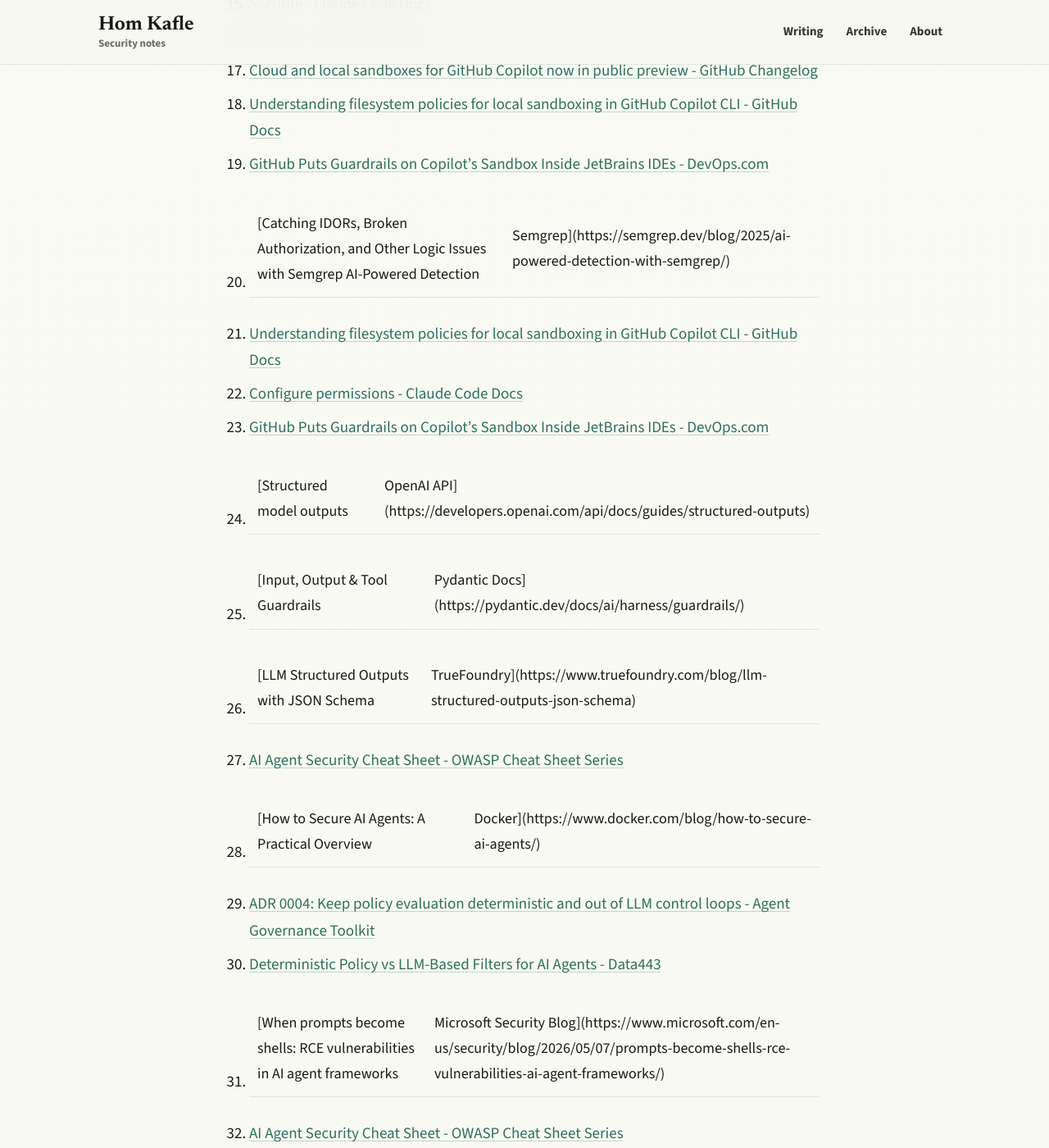
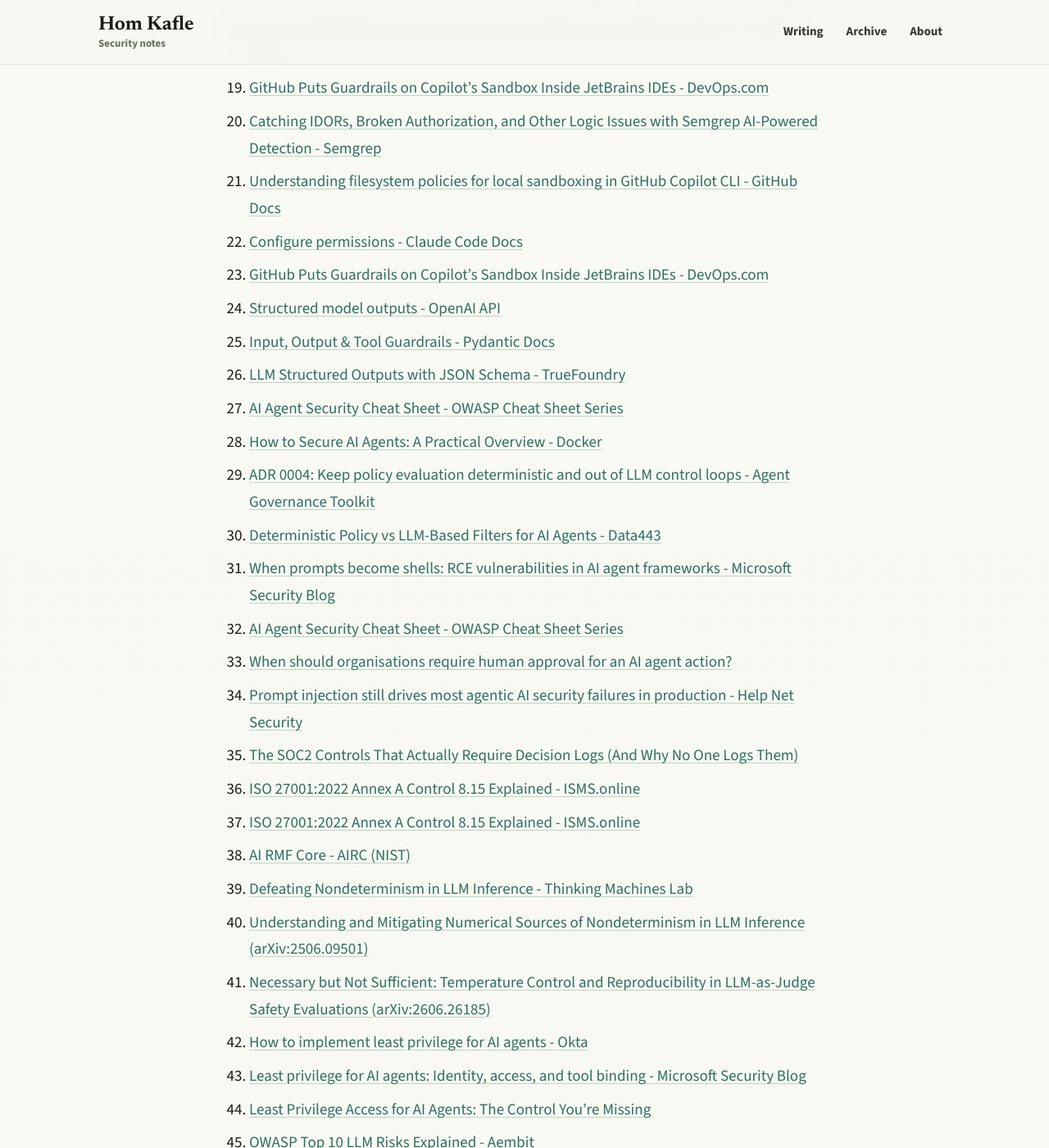
Before and after one commit to homkafle/homkafle.github.io, a Jekyll site: the page built from docs/_posts/2026-09-25-llm-propose-systems-dispose.md, in a window 1280 px wide and 1400 px high, scrolled down 8199 px. Shown: the whole window at 82% size. Built offline with Jekyll 4.4.1, drawn with Linux system fonts in a browser that asks for light colours; some of the changed text lies outside the part shown.

Commit message:
Add post: LLM Propose, Systems Dispose citation fix

```diff
--- a/docs/_posts/2026-09-25-llm-propose-systems-dispose.md
+++ b/docs/_posts/2026-09-25-llm-propose-systems-dispose.md
@@ -81,7 +81,7 @@
 7. ["Your AI, My Shell": Demystifying Prompt Injection Attacks on Agentic AI Coding Editors](https://arxiv.org/abs/2509.22040)
 8. [Three AI coding agents leaked secrets through a single prompt injection. One vendor's system card predicted it](https://venturebeat.com/security/ai-agent-runtime-security-system-card-audit-comment-and-control-2026)
 9. [Three AI coding agents leaked secrets through a single prompt injection. One vendor's system card predicted it](https://venturebeat.com/security/ai-agent-runtime-security-system-card-audit-comment-and-control-2026)
-10. [When prompts become shells: RCE vulnerabilities in AI agent frameworks | Microsoft Security Blog](https://www.microsoft.com/en-us/security/blog/2026/05/07/prompts-become-shells-rce-vulnerabilities-ai-agent-frameworks/)
+10. [When prompts become shells: RCE vulnerabilities in AI agent frameworks - Microsoft Security Blog](https://www.microsoft.com/en-us/security/blog/2026/05/07/prompts-become-shells-rce-vulnerabilities-ai-agent-frameworks/)
 11. [Amazon AI coding agent hacked to inject data wiping commands](https://www.bleepingcomputer.com/news/security/amazon-ai-coding-agent-hacked-to-inject-data-wiping-commands/)
 12. [Amazon removes malicious wiper prompt from AI coding assistant](https://www.gncrypto.news/news/amazon-q-malicious-prompt-vs-code-wiper/)
 13. [Why AI Agents Bypass Human Approval: Lessons from Meta's Rogue Agent Incidents](https://dev.to/waxell/why-ai-agents-bypass-human-approval-lessons-from-metas-rogue-agent-incidents-1a92)
@@ -91,18 +91,18 @@
 17. [Cloud and local sandboxes for GitHub Copilot now in public preview - GitHub Changelog](https://github.blog/changelog/2026-06-02-cloud-and-local-sandboxes-for-github-copilot-now-in-public-preview/)
 18. [Understanding filesystem policies for local sandboxing in GitHub Copilot CLI - GitHub Docs](https://docs.github.com/en/copilot/concepts/agents/copilot-cli/understanding-local-sandboxing)
 19. [GitHub Puts Guardrails on Copilot's Sandbox Inside JetBrains IDEs - DevOps.com](https://devops.com/github-puts-guardrails-on-copilots-sandbox-inside-jetbrains-ides/)
-20. [Catching IDORs, Broken Authorization, and Other Logic Issues with Semgrep AI-Powered Detection | Semgrep](https://semgrep.dev/blog/2025/ai-powered-detection-with-semgrep/)
+20. [Catching IDORs, Broken Authorization, and Other Logic Issues with Semgrep AI-Powered Detection - Semgrep](https://semgrep.dev/blog/2025/ai-powered-detection-with-semgrep/)
 21. [Understanding filesystem policies for local sandboxing in GitHub Copilot CLI - GitHub Docs](https://docs.github.com/en/copilot/concepts/agents/copilot-cli/understanding-local-sandboxing)
 22. [Configure permissions - Claude Code Docs](https://code.claude.com/docs/en/permissions)
 23. [GitHub Puts Guardrails on Copilot's Sandbox Inside JetBrains IDEs - DevOps.com](https://devops.com/github-puts-guardrails-on-copilots-sandbox-inside-jetbrains-ides/)
-24. [Structured model outputs | OpenAI API](https://developers.openai.com/api/docs/guides/structured-outputs)
-25. [Input, Output & Tool Guardrails | Pydantic Docs](https://pydantic.dev/docs/ai/harness/guardrails/)
-26. [LLM Structured Outputs with JSON Schema | TrueFoundry](https://www.truefoundry.com/blog/llm-structured-outputs-json-schema)
+24. [Structured model outputs - OpenAI API](https://developers.openai.com/api/docs/guides/structured-outputs)
+25. [Input, Output & Tool Guardrails - Pydantic Docs](https://pydantic.dev/docs/ai/harness/guardrails/)
+26. [LLM Structured Outputs with JSON Schema - TrueFoundry](https://www.truefoundry.com/blog/llm-structured-outputs-json-schema)
 27. [AI Agent Security Cheat Sheet - OWASP Cheat Sheet Series](https://cheatsheetseries.owasp.org/cheatsheets/AI_Agent_Security_Cheat_Sheet.html)
-28. [How to Secure AI Agents: A Practical Overview | Docker](https://www.docker.com/blog/how-to-secure-ai-agents/)
+28. [How to Secure AI Agents: A Practical Overview - Docker](https://www.docker.com/blog/how-to-secure-ai-agents/)
 29. [ADR 0004: Keep policy evaluation deterministic and out of LLM control loops - Agent Governance Toolkit](https://microsoft.github.io/agent-governance-toolkit/adr/0004-keep-policy-evaluation-deterministic/)
 30. [Deterministic Policy vs LLM-Based Filters for AI Agents - Data443](https://data443.com/blog/deterministic-policy-vs-llm-filters/)
-31. [When prompts become shells: RCE vulnerabilities in AI agent frameworks | Microsoft Security Blog](https://www.microsoft.com/en-us/security/blog/2026/05/07/prompts-become-shells-rce-vulnerabilities-ai-agent-frameworks/)
+31. [When prompts become shells: RCE vulnerabilities in AI agent frameworks - Microsoft Security Blog](https://www.microsoft.com/en-us/security/blog/2026/05/07/prompts-become-shells-rce-vulnerabilities-ai-agent-frameworks/)
 32. [AI Agent Security Cheat Sheet - OWASP Cheat Sheet Series](https://cheatsheetseries.owasp.org/cheatsheets/AI_Agent_Security_Cheat_Sheet.html)
 33. [When should organisations require human approval for an AI agent action?](https://nhimg.org/faq/when-should-organisations-require-human-approval-for-an-ai-agent-action/)
 34. [Prompt injection still drives most agentic AI security failures in production - Help Net Security](https://www.helpnetsecurity.com/2026/06/11/owasp-prompt-injection-ai-security-failures/)
@@ -113,16 +113,16 @@
 39. [Defeating Nondeterminism in LLM Inference - Thinking Machines Lab](https://thinkingmachines.ai/blog/defeating-nondeterminism-in-llm-inference/)
 40. [Understanding and Mitigating Numerical Sources of Nondeterminism in LLM Inference (arXiv:2506.09501)](https://arxiv.org/pdf/2506.09501)
 41. [Necessary but Not Sufficient: Temperature Control and Reproducibility in LLM-as-Judge Safety Evaluations (arXiv:2606.26185)](https://arxiv.org/html/2606.26185)
-42. [How to implement least privilege for AI agents | Okta](https://www.okta.com/identity-101/how-to-implement-least-privilege-for-ai-agents/)
-43. [Least privilege for AI agents: Identity, access, and tool binding | Microsoft Security Blog](https://www.microsoft.com/en-us/security/blog/2026/07/16/least-privilege-for-ai-agents-identity-access-and-tool-binding/)
+42. [How to implement least privilege for AI agents - Okta](https://www.okta.com/identity-101/how-to-implement-least-privilege-for-ai-agents/)
+43. [Least privilege for AI agents: Identity, access, and tool binding - Microsoft Security Blog](https://www.microsoft.com/en-us/security/blog/2026/07/16/least-privilege-for-ai-agents-identity-access-and-tool-binding/)
 44. [Least Privilege Access for AI Agents: The Control You're Missing](https://www.cequence.ai/blog/ai/ai-agent-least-privilege-access/)
-45. [OWASP Top 10 LLM Risks Explained | Aembit](https://aembit.io/blog/owasp-top-10-llm-risks-explained/)
+45. [OWASP Top 10 LLM Risks Explained - Aembit](https://aembit.io/blog/owasp-top-10-llm-risks-explained/)
 46. [GPT-4.1 Released: Benchmarks, Performance, and How to Safely Migrate to Production](https://www.helicone.ai/blog/gpt-4.1-full-developer-guide)
 47. [FollowEval Benchmark: Instruction Adherence for LLMs - Emergent Mind](https://www.emergentmind.com/topics/followeval-benchmark)
 48. [Eureka: Evaluating and Understanding Large Foundation Models (arXiv:2409.10566)](https://arxiv.org/pdf/2409.10566)
 49. [Revisiting the Reliability of Language Models in Instruction-Following (arXiv:2512.14754)](https://arxiv.org/html/2512.14754v1)
 50. [Prompt injection attacks: What are they and how to defend against them — WorkOS](https://workos.com/blog/prompt-injection-attacks)
 51. [Prompt injection is the new SQL injection, and guardrails aren't enough - Cisco Blogs](https://blogs.cisco.com/ai/prompt-injection-is-the-new-sql-injection-and-guardrails-arent-enough)
-52. [The Hidden Cost of Agentic AI: Why Most Projects Still Die Before Production | Splunk](https://www.splunk.com/en_us/blog/observability/why-most-projects-still-die-before-production.html)
-53. [The Hidden Cost of Agentic AI: Why Most Projects Still Die Before Production | Splunk](https://www.splunk.com/en_us/blog/observability/why-most-projects-still-die-before-production.html)
+52. [The Hidden Cost of Agentic AI: Why Most Projects Still Die Before Production - Splunk](https://www.splunk.com/en_us/blog/observability/why-most-projects-still-die-before-production.html)
+53. [The Hidden Cost of Agentic AI: Why Most Projects Still Die Before Production - Splunk](https://www.splunk.com/en_us/blog/observability/why-most-projects-still-die-before-production.html)
 54. [Agentic AI Cost Governance: Controlling Spend Before It Controls You](https://www.finout.io/blog/agentic-ai-cost-governance-controlling-spend-before-it-controls-you)
```
